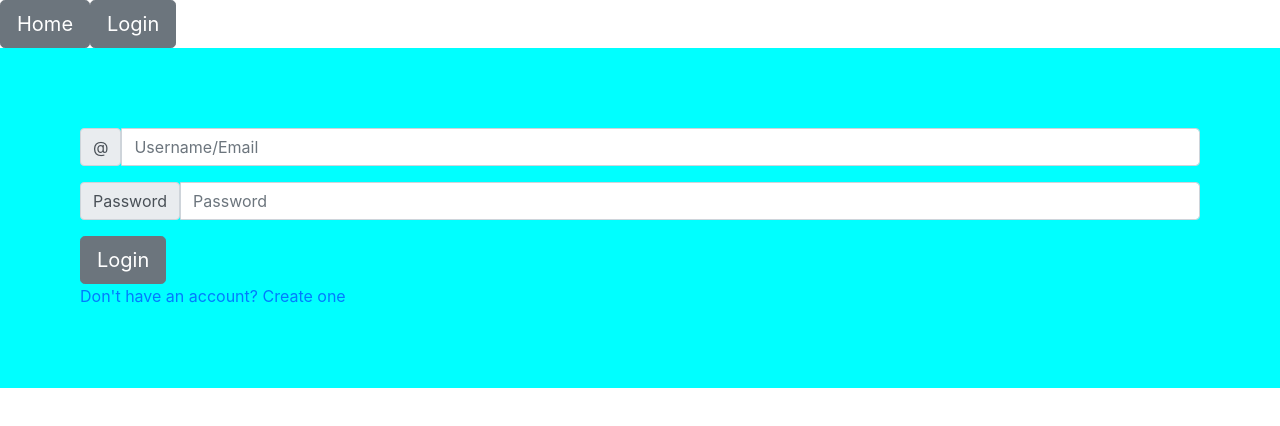
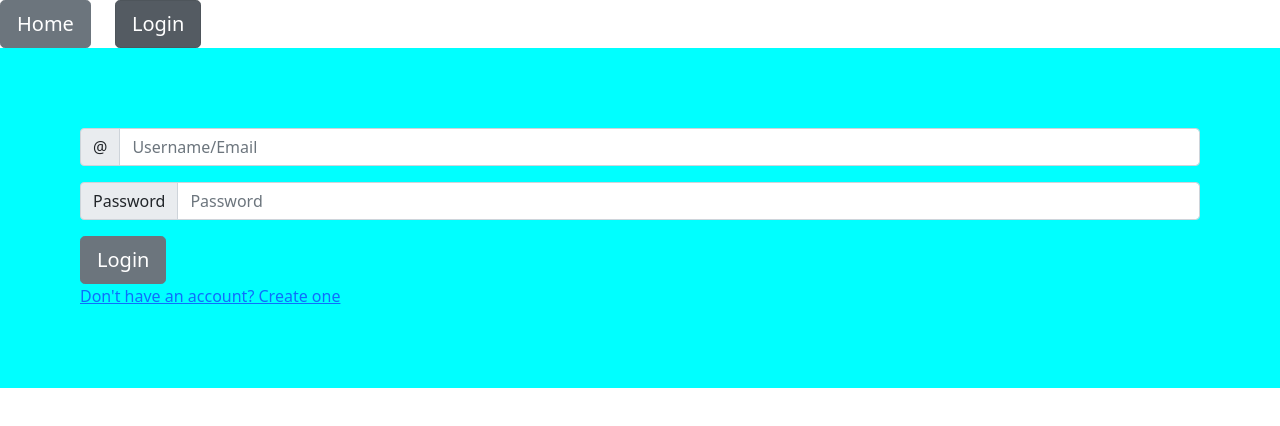
Before and after one commit to Momot1/momot-social, a React (Create React App) app in the folder client/: page /login in a window 1280 px wide. Shown: the top 426 px of the page. Built offline with nearby package versions, Linux system fonts and the light colour scheme; no server answers.

Commit message:
Updated styling slightly

```diff
--- a/client/package.json
+++ b/client/package.json
@@ -17,7 +17,7 @@
   },
   "scripts": {
     "start": "PORT=4000 react-scripts start",
-    "build": "react-scripts build",
+    "build": "GENERATE_SOURCEMAP=false react-scripts build",
     "test": "react-scripts test",
     "eject": "react-scripts eject"
   },
--- a/client/public/index.html
+++ b/client/public/index.html
@@ -4,6 +4,7 @@
     <link rel="stylesheet" href="https://cdn.jsdelivr.net/npm/bootstrap@4.0.0/dist/css/bootstrap.min.css"
       integrity="sha384-Gn5384xqQ1aoWXA+058RXPxPg6fy4IWvTNh0E263XmFcJlSAwiGgFAW/dAiS6JXm" crossorigin="anonymous">
     <link rel="stylesheet" href="https://cdn.jsdelivr.net/npm/bootstrap-icons@1.8.2/font/bootstrap-icons.css">
+    <link href="https://cdn.jsdelivr.net/npm/bootstrap@5.1.3/dist/css/bootstrap.min.css" rel="stylesheet" integrity="sha384-1BmE4kWBq78iYhFldvKuhfTAU6auU8tT94WrHftjDbrCEXSU1oBoqyl2QvZ6jIW3" crossorigin="anonymous">
     <meta charset="utf-8" />
     <link rel="icon" href="%PUBLIC_URL%/favicon.ico" />
     <meta name="viewport" content="width=device-width, initial-scale=1" />
@@ -27,6 +28,12 @@
       work correctly both with client-side routing and a non-root public URL.
       Learn how to configure a non-root public URL by running `npm run build`.
     -->
+    <script src="https://code.jquery.com/jquery-3.2.1.slim.min.js"
+      integrity="sha384-KJ3o2DKtIkvYIK3UENzmM7KCkRr/rE9/Qpg6aAZGJwFDMVNA/GpGFF93hXpG5KkN" crossorigin="anonymous"></script>
+    <script src="https://cdn.jsdelivr.net/npm/popper.js@1.12.9/dist/umd/popper.min.js"
+      integrity="sha384-ApNbgh9B+Y1QKtv3Rn7W3mgPxhU9K/ScQsAP7hUibX39j7fakFPskvXusvfa0b4Q" crossorigin="anonymous"></script>
+    <script src="https://cdn.jsdelivr.net/npm/bootstrap@4.0.0/dist/js/bootstrap.min.js"
+      integrity="sha384-JZR6Spejh4U02d8jOt6vLEHfe/JQGiRRSQQxSfFWpi1MquVdAyjUar5+76PVCmYl" crossorigin="anonymous"></script>
     <title>React App</title>
   </head>
   <body>
@@ -42,12 +49,7 @@
       To begin the development, run `npm start` or `yarn start`.
       To create a production bundle, use `npm run build` or `yarn build`.
     -->
-    <script src="https://code.jquery.com/jquery-3.2.1.slim.min.js"
-      integrity="sha384-KJ3o2DKtIkvYIK3UENzmM7KCkRr/rE9/Qpg6aAZGJwFDMVNA/GpGFF93hXpG5KkN" crossorigin="anonymous"></script>
-    <script src="https://cdn.jsdelivr.net/npm/popper.js@1.12.9/dist/umd/popper.min.js"
-      integrity="sha384-ApNbgh9B+Y1QKtv3Rn7W3mgPxhU9K/ScQsAP7hUibX39j7fakFPskvXusvfa0b4Q" crossorigin="anonymous"></script>
-    <script src="https://cdn.jsdelivr.net/npm/bootstrap@4.0.0/dist/js/bootstrap.min.js"
-      integrity="sha384-JZR6Spejh4U02d8jOt6vLEHfe/JQGiRRSQQxSfFWpi1MquVdAyjUar5+76PVCmYl" crossorigin="anonymous"></script>
+
     </body>
   </body>
 </html>
--- a/client/src/components/Navbar.js
+++ b/client/src/components/Navbar.js
@@ -1,6 +1,7 @@
 import React from "react";
-import { Link } from "react-router-dom";
+import { Link, NavLink } from "react-router-dom";
 import { useSelector } from "react-redux";
+import "./css/navbar.css";
 
 function Navbar() {
   const user = useSelector((state) => state.users.user);
@@ -27,15 +28,15 @@ function Navbar() {
 
   return (
     <div className="nav">
-      <Link to="/" className="nav-link btn btn-secondary btn-lg">
+      <NavLink exact to="/" className="nav-link btn btn-secondary btn-lg me-4 nav-link">
         Home
-      </Link>
+      </NavLink>
       {user ? (
         loggedInDropdown()
       ) : (
-        <Link to="/login" className="nav-link btn btn-secondary btn-lg">
+        <NavLink to="/login" className="nav-link btn btn-secondary btn-lg me-4 nav-link">
           Login
-        </Link>
+        </NavLink>
       )}
     </div>
   );
--- /dev/null
+++ b/client/src/components/css/navbar.css
@@ -0,0 +1,7 @@
+.nav-link{
+    color: rgb(255, 255, 255);
+}
+
+.nav-link:hover {
+    color: rgb(0, 255, 0);
+}
--- a/client/src/features/user/Login.js
+++ b/client/src/features/user/Login.js
@@ -16,6 +16,15 @@ function Login() {
 
   function handleLogin(e) {
     e.preventDefault();
+    const form = e.target;
+
+    if (form.checkValidity() === false) {
+      e.stopPropagation();
+    }
+
+    form.classList.add("was-validated");
+
+    if (form.checkValidity() === true) {
       fetch("/login", {
         method: "POST",
         headers: {
@@ -32,6 +41,7 @@ function Login() {
         }
       });
     }
+  }
 
   function updateFormData(e) {
     setFormData({ ...formData, [e.target.name]: e.target.value });
@@ -40,7 +50,7 @@ function Login() {
   return (
     <div id="login-div">
       {user ? <Redirect to="/" /> : null}
-      <form onSubmit={handleLogin} id="login-form">
+      <form onSubmit={handleLogin} id="login-form" noValidate className="needs-validation">
         <div className="input-group mb-3">
           <span className="input-group-text" aria-label="username">
             @
@@ -49,10 +59,12 @@ function Login() {
             name="username"
             value={formData.username}
             type="text"
+            id="validationCustom01"
             placeholder="Username/Email"
             onChange={updateFormData}
             className="form-control"
-            aria-describedby="inputGroup-sizing-default"
+            aria-describedby="Username"
+            required
           />
         </div>
         <div className="input-group mb-3">
@@ -66,7 +78,8 @@ function Login() {
             placeholder="Password"
             onChange={updateFormData}
             className="form-control"
-            aria-describedby="inputGroup-sizing-default"
+            aria-describedby="Password"
+            required
           />
         </div>
         <button type="submit" className="btn btn-lg btn-secondary">
```
Lines whose indentation alone changed are shown as unchanged.
